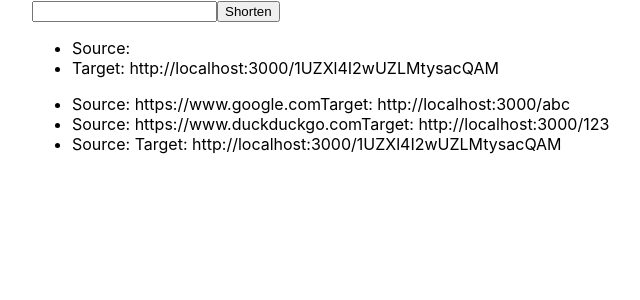
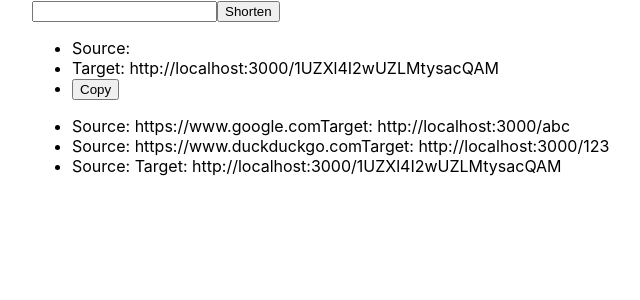
Before and after one commit to codbugs/url-shortener, a Next.js app: page / in a window 1280 px wide. Both pictures are taken after a click on the button "Shorten". Shown: the top 300 px of the page, without its empty margins (68-708 px from the left). Built offline with nearby package versions, Linux system fonts and the light colour scheme.

Commit message:
feat(app): add clipboard functionality to shorten url

```diff
--- /dev/null
+++ b/components/CopyToClipboardButton.js
@@ -0,0 +1,13 @@
+export default function CopyToClipboardButton(props) {
+
+    const value = props.value;
+    const sendResults = props.resolveAs;
+
+    const handleClick = () => {
+        navigator.clipboard.writeText(value)
+            .then(() => sendResults(true))
+            .catch(err => sendResults(false));
+    };
+
+    return <button type={'button'} onClick={() => handleClick()}>Copy</button>;
+}
--- /dev/null
+++ b/components/NotifyClipboardResults.js
@@ -0,0 +1,9 @@
+export default function NotifyClipboardResults(props) {
+
+    const success = props.success;
+
+    const failedMessage = <div>You must grant access to the clipboard</div>;
+    const successMessage = <div>You've copied the shorten url</div>;
+
+    return success ? successMessage : failedMessage;
+}
--- /dev/null
+++ b/components/NotifyClipboardResultsManager.js
@@ -0,0 +1,10 @@
+import NotifyClipboardResults from './NotifyClipboardResults.js';
+
+export default function NotifyClipboardResultsManager(props) {
+
+    const success = props.success;
+
+    return null === success
+        ? <></>
+        : <NotifyClipboardResults success={success} />;
+}
--- a/components/ShortenedItemDetail.js
+++ b/components/ShortenedItemDetail.js
@@ -1,11 +1,23 @@
+import { useState } from 'react';
+
+import CopyToClipboardButton from './CopyToClipboardButton.js';
+import NotifyClipboardResultsManager from './NotifyClipboardResultsManager.js';
+
+
 export default function ShortenedItemDetail(props) {
 
     const { source, target } = props.item;
+
+    const [clipboardResult, setClipboardResults] = useState(null);
 
     return null !== props.item && <div>
         <ul>
             <li>Source: { source }</li>
             <li>Target: <a href={target}>{target}</a></li>
+            <li>
+                <CopyToClipboardButton value={target} resolveAs={(value) => setClipboardResults(value)} />
+                <NotifyClipboardResultsManager success={clipboardResult} />
+            </li>
         </ul>
     </div>;
 }
```
